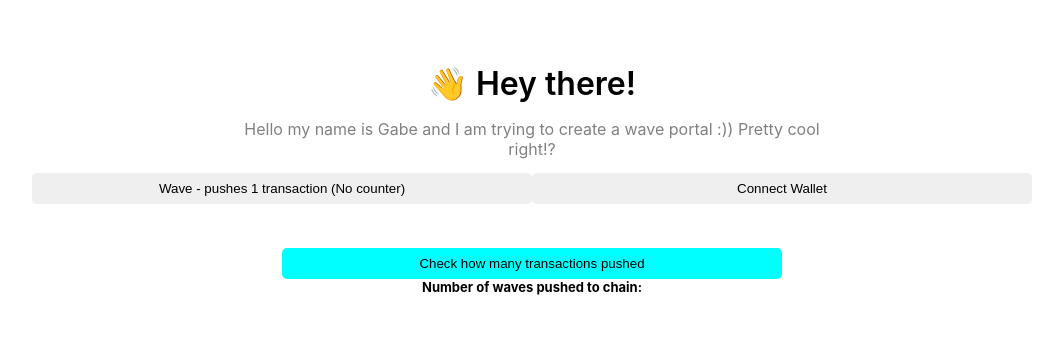
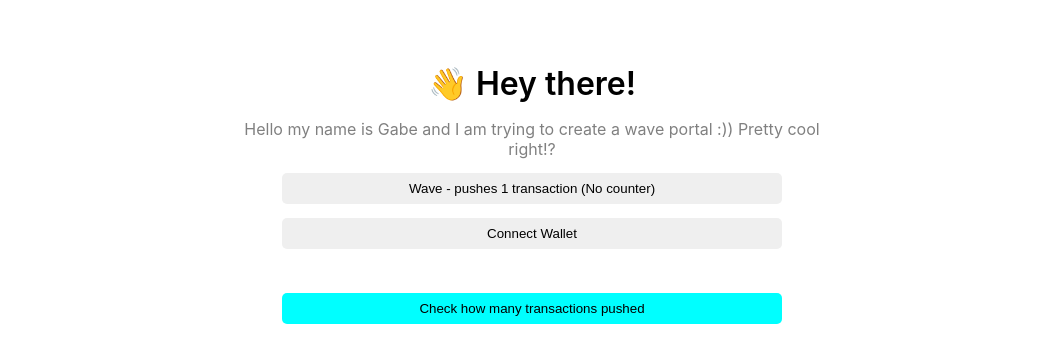
Before and after one commit to Shinixagami/Wave_Portal, a React (Vite) app: page / in a window 1280 px wide. Shown: the top 362 px of the page, without its empty margins (108-1171 px from the left). Built offline with nearby package versions, Linux system fonts and the light colour scheme.

Commit message:
fixed buttons and alignments

```diff
--- a/src/App.css
+++ b/src/App.css
@@ -30,7 +30,11 @@
   padding: 8px;
   border: 0;
   border-radius: 5px;
-   width: 500px;
+
+  width: 500px;
+
+  /* this is aligning itself */
+  align-self: center;
 
 
 
--- a/src/App.jsx
+++ b/src/App.jsx
@@ -107,6 +107,8 @@ const wave = async () => {
         console.log("Retrieved total wave count...", count.toNumber());
 
 
+
+
         //you can use getElementBy Id to change messages!
         // document.getElementById("greeting").innerHTML = count;
 
@@ -121,6 +123,11 @@ const wave = async () => {
 
 
 
+
+
+
+
+  //This smart function was created by Gabe
   const checkTotalWaves = async () => {
     try {
       const { ethereum } = window;
@@ -139,7 +146,14 @@ const wave = async () => {
         console.log("Retrieved total wave count...", count.toNumber());
 
         //you can use getElementBy Id to change messages!
-        document.getElementById("greeting").innerHTML = count;
+
+        // let text1 = "";
+        // let text2 = account;
+        // let result = text1.concat(text2, "/owned");
+
+        document.getElementById("totalcl9-1").innerHTML = "Number of waves pushed to chain:";
+
+        document.getElementById("totalcl9").innerHTML = count;
 
 
       } else {
@@ -180,27 +194,25 @@ const wave = async () => {
 
 
 
-        <div className="center-things">
-
 
           <button className="waveButton" onClick={wave}>
             Wave - pushes 1 transaction (No counter)
           </button>
 
-
            {/*
           * If there is no currentAccount render this button
           */}
           {!currentAccount && (
+
               <button className="waveButton" onClick={connectWallet}>
                 Connect Wallet
               </button>
-        )}
 
 
 
 
-        </div>
+          )}
+
 
 
 
@@ -217,11 +229,11 @@ const wave = async () => {
         </div>
 
         <div className="center-things1">
-        Number of waves pushed to chain:
+          <p id="totalcl9-1"></p>
         </div>
 
         <div className="center-things">
-          <p id="greeting"></p>
+          <p id="totalcl9"></p>
         </div>
 
 
@@ -232,6 +244,8 @@ const wave = async () => {
 
 
       </div>
+
+
     </div>
     );
   }
```
Lines whose indentation alone changed are shown as unchanged.
